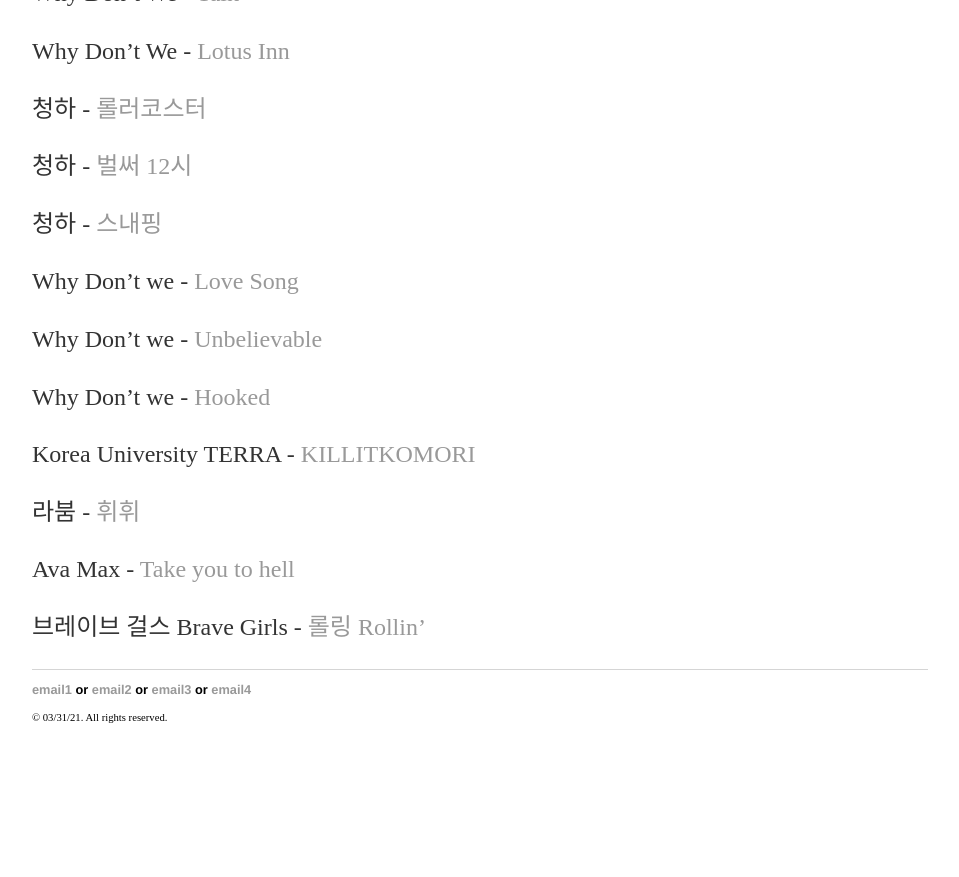
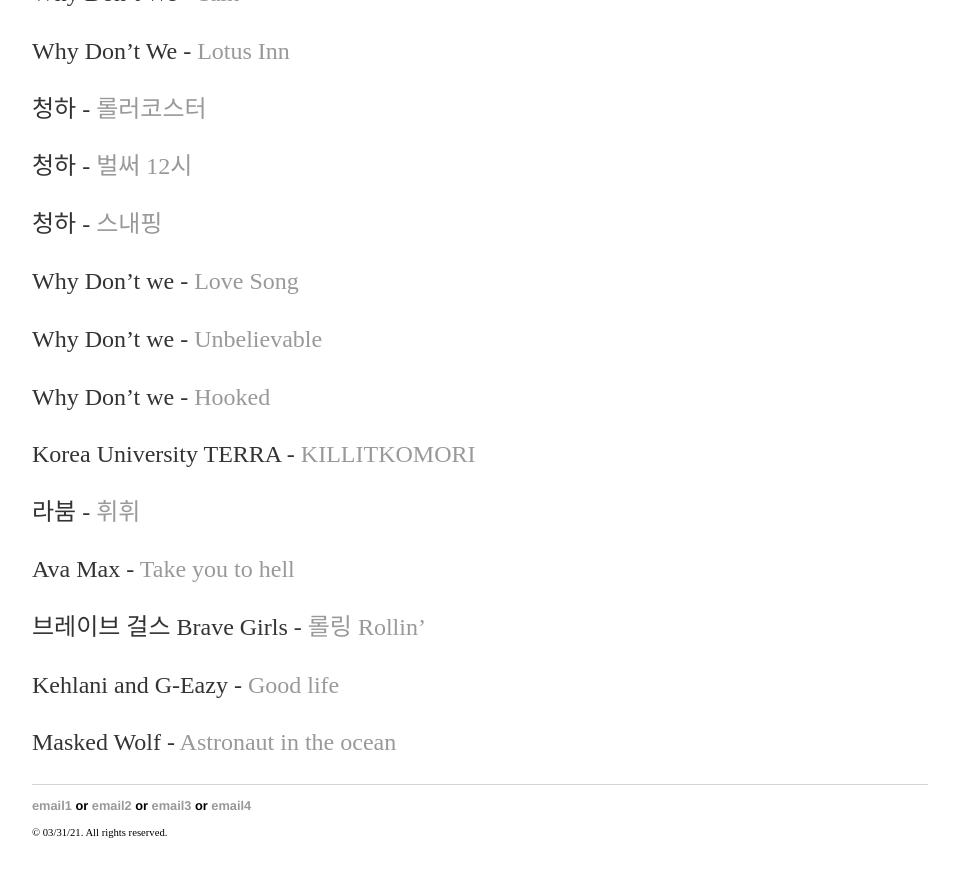
Before and after one commit to yjkweon24/yjkweon24.github.io, a Jekyll site: the page built from _posts/2018-10-23-songs-that-i-love.md, in a window 1280 px wide and 900 px high, scrolled down 11209 px. Shown: the top 877 px of the window, without its empty margins (160-1119 px from the left). Built offline with Jekyll 4.4.1, drawn with Linux system fonts in a browser that asks for light colours; before the commit the page ends 11994 px from its top, so only the background shows below that.

Commit message:
Update 2018-10-23-songs-that-i-love.md

```diff
--- a/_posts/2018-10-23-songs-that-i-love.md
+++ b/_posts/2018-10-23-songs-that-i-love.md
@@ -401,3 +401,7 @@
 Ava Max - [Take you to hell](https://www.youtube.com/watch?v=vdQDqcfdtcA)
 
 브레이브 걸스 Brave Girls - [롤링 Rollin'](https://www.youtube.com/watch?v=3cZrxpK2EAQ)
+
+Kehlani and G-Eazy - [Good life](https://www.youtube.com/watch?v=FG9M0aEpJGE)
+
+Masked Wolf - [Astronaut in the ocean](https://www.youtube.com/watch?v=MEg-oqI9qmw)
```
